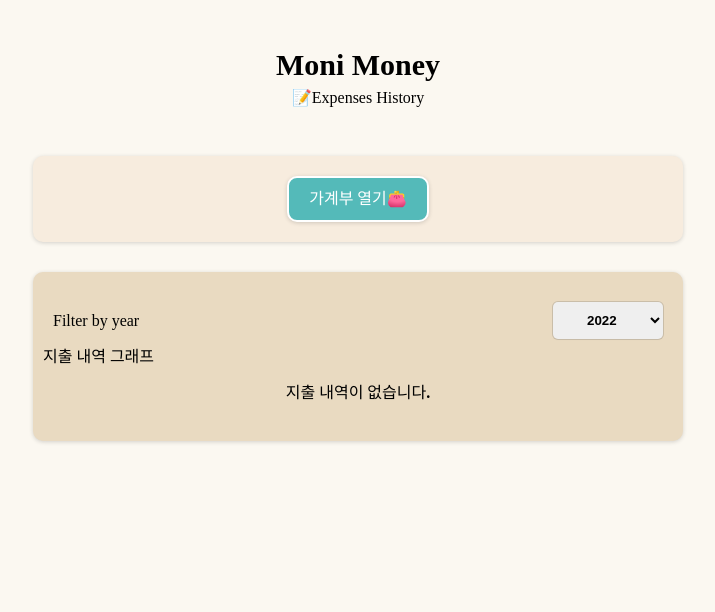
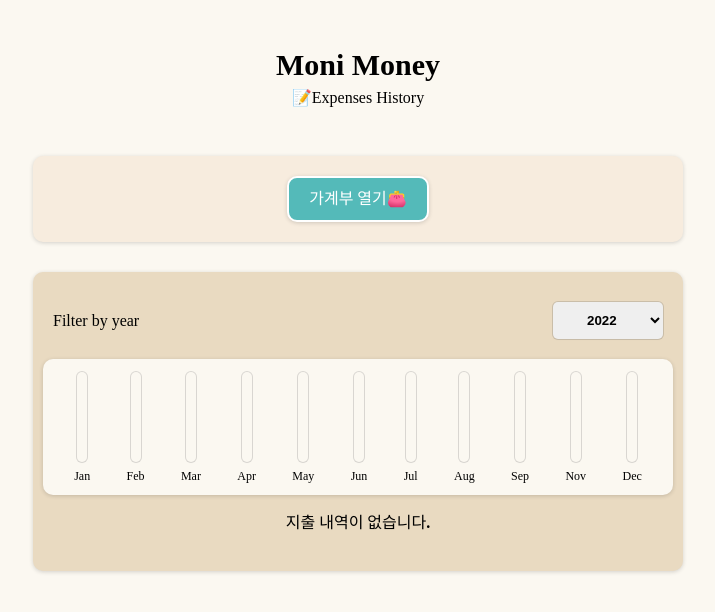
Before and after one commit to yws1502/Moni_Money, a React (Create React App) app: page / in a window 1280 px wide. Shown: the top 612 px of the page, without its empty margins (282-997 px from the left). Built offline with nearby package versions, Linux system fonts and the light colour scheme.

Commit message:
💄 chart UI 구현

```diff
--- /dev/null
+++ b/src/components/Chart/Chart.css
@@ -0,0 +1,37 @@
+.chart-cont {
+  display: flex;
+  justify-content: space-around;
+  background-color: #FBF8F1;
+  border-radius: 10px;
+  box-shadow: rgb(0 0 0 / 16%) 0px 1px 4px;
+  margin: 20px 0;
+  padding: 13px;
+}
+
+.chart-cont li {
+  display: flex;
+  flex-direction: column;
+  align-items: center;
+}
+
+.chart-cont .bar {
+  display: flex;
+  align-items: flex-end;
+  height: 90px;
+  width: 10px;
+  border-radius: 10px;
+  box-shadow: rgba(0, 0, 0, 0.02) 0px 1px 3px 0px, rgba(27, 31, 35, 0.15) 0px 0px 0px 1px;
+  overflow: hidden;
+  margin-bottom: 8px;
+}
+
+.chart-cont .bar .fill {
+  width: 100%;
+  height: 0%;
+  background-color: pink;
+  transition: all 1s ease-out;
+}
+
+.chart-cont strong {
+  font-size: 12px;
+}
--- /dev/null
+++ b/src/components/Chart/Chart.jsx
@@ -0,0 +1,29 @@
+import "./Chart.css";
+import ChartItem from "./ChartItem";
+
+function Chart(props) {
+  const mon = [
+    "Jan",
+    "Feb",
+    "Mar",
+    "Apr",
+    "May",
+    "Jun",
+    "Jul",
+    "Aug",
+    "Sep",
+    "Nov",
+    "Dec",
+  ];
+  return (
+    <div>
+      <ul className="chart-cont">
+        {mon.map((el) => (
+          <ChartItem month={el} />
+        ))}
+      </ul>
+    </div>
+  );
+}
+
+export default Chart;
--- /dev/null
+++ b/src/components/Chart/ChartItem.jsx
@@ -0,0 +1,12 @@
+function ChartItem(props) {
+  return (
+    <li>
+      <div className="bar">
+        <div className="fill"></div>
+      </div>
+      <strong>{props.month}</strong>
+    </li>
+  );
+}
+
+export default ChartItem;
--- a/src/components/Expenses/Expenses.jsx
+++ b/src/components/Expenses/Expenses.jsx
@@ -1,4 +1,5 @@
 import "./Expenses.css";
+import Chart from "../Chart/Chart";
 import ExpenseList from "./ExpenseList";
 import ExpenseFilter from "./ExpenseFilter";
 import Card from "../UI/Card";
@@ -22,7 +23,7 @@ function Expenses(props) {
         onSelectValue={getSelectValue}
         defaultDate={selectedDate}
       />
-      <div>지출 내역 그래프</div>
+      <Chart expenses={expenses} />
       <ExpenseList expenses={expenses} />
     </Card>
   );
```
